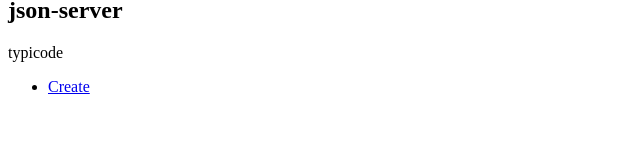
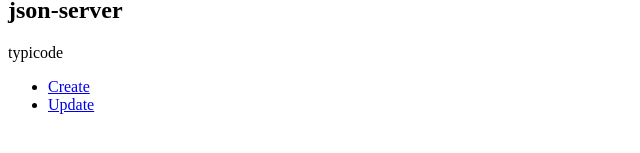
Before and after one commit to hyoungqu23/TIL_elice, a React (Create React App) app in the folder React/w13/react-app/: page /read/1 in a window 1280 px wide. Shown: the part 193-346 px from the top of the page, without its empty margins (0-640 px from the left). Built offline with nearby package versions, Linux system fonts and the light colour scheme; data requests are answered from the project's data file.

Commit message:
[0629] Control Component
id 값의 존재 여부에 따라 Control Component에 Update 버튼 추가

```diff
--- a/React/w13/react-app/src/App.js
+++ b/React/w13/react-app/src/App.js
@@ -52,7 +52,10 @@
         <Route path="/read/:id" element={<Read />} />
         <Route path="/create" element={<Create onCreate={handleCreate} />} />
       </Routes>
-      <Control />
+      <Routes>
+        <Route path="/" element={<Control />} />
+        <Route path="/read/:id" element={<Control />} />
+      </Routes>
     </div>
   );
 };
--- a/React/w13/react-app/src/components/UI/Control.js
+++ b/React/w13/react-app/src/components/UI/Control.js
@@ -1,12 +1,19 @@
 import React from 'react';
-import { Link } from 'react-router-dom';
+import { Link, useParams } from 'react-router-dom';
 
 const Control = () => {
+  const { id } = useParams();
+
   return (
     <ul>
       <li>
         <Link to="create">Create</Link>
       </li>
+      {id && (
+        <li>
+          <Link to="update">Update</Link>
+        </li>
+      )}
     </ul>
   );
 };
```
